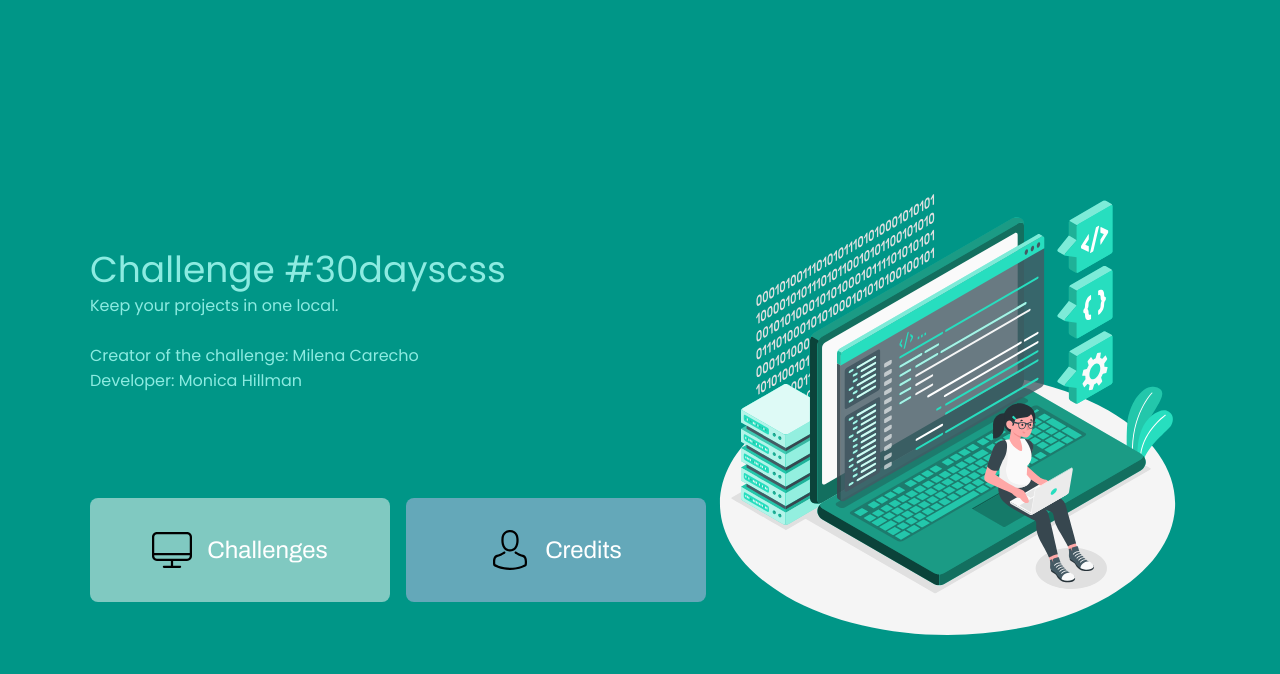
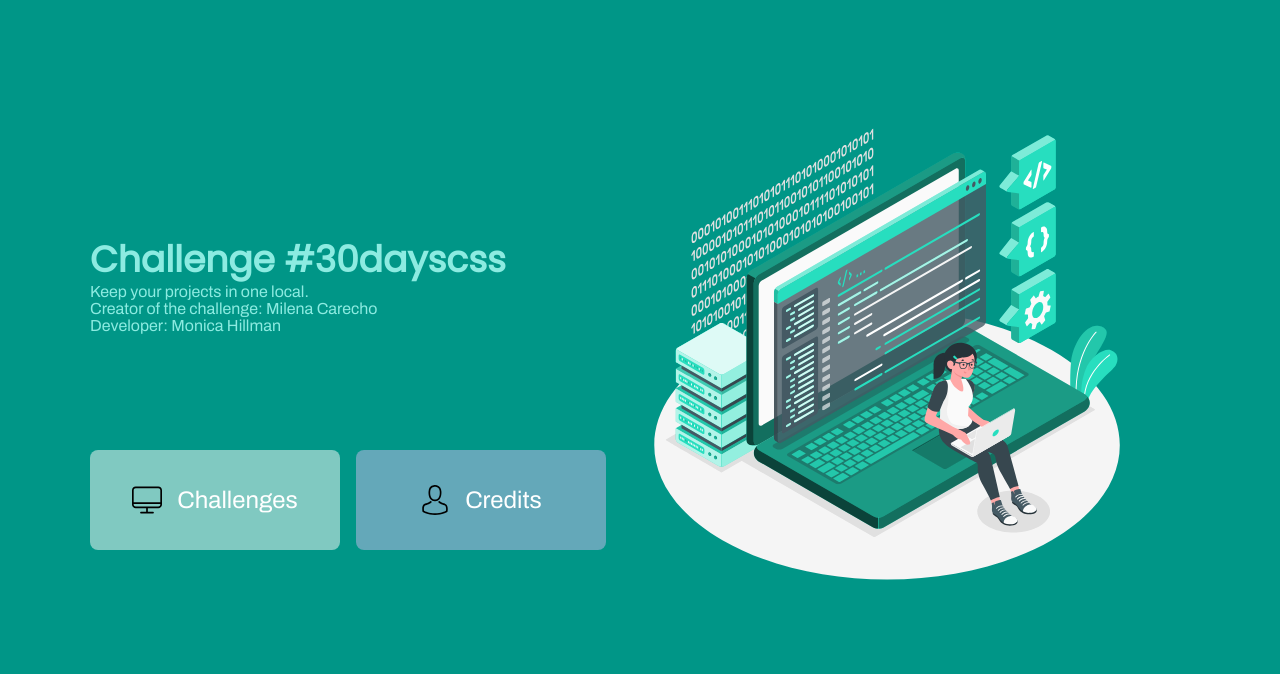
Before and after one commit to MonicaHillman/30dayscss, a React (Create React App) app: page / in a window 1280 px wide. Shown: the top 674 px of the page. Built offline with nearby package versions, Linux system fonts and the light colour scheme.

Commit message:
Adjusts landing page

```diff
--- a/src/assets/styles/global.css
+++ b/src/assets/styles/global.css
@@ -36,7 +36,6 @@ body{
 }
 
 #root {
-    display: flex;
     align-items: center;
     justify-content:center;
 }
--- a/src/pages/Credits/index.tsx
+++ b/src/pages/Credits/index.tsx
@@ -20,9 +20,10 @@ function Credits() {
                             <br />HTML | CSS | JavaScript | ReactJS | Typescript</span>
                     </div>
                 </header>
+                <div className="texto">
                     <p> My name is Monica, I'm 21 years old. I'm in the last semester of the Bachelor of Digital Technologies, where I acquired knowledge in several areas of digital creation and I am developing a game for teaching the Italian language called "La Passione di Giusi".
                     <br />I am currently focused on improving my knowledge in web programming. I have two years of experience in IT Support (where I learned in practice the importance of intuitive interfaces) and knowledge in HTML and CSS, learning JavaScript, TypeScript, ReactJS and React Native, future interest in Angular, VueJS and other technologies.</p>
-                <footer>
+                    <div className="badge">
                         <a
                             href={'https://www.linkedin.com/in/monicamhillman/'}>
                             <img src='https://img.shields.io/badge/-LinkedIn-blue?style=flat-square&logo=Linkedin&logoColor=white' alt="Whatsapp" />
@@ -39,7 +40,8 @@ function Credits() {
                             href={'https://github.com/MonicaHillman'}>
                             <img src='https://img.shields.io/github/followers/MonicaHillman?label=Github&style=social' alt="Github" />
                         </a>
-                </footer>
+                    </div>
+                </div>
             </article>
         </div>
     )
--- a/src/pages/Credits/styles.css
+++ b/src/pages/Credits/styles.css
@@ -1,10 +1,10 @@
 .page-credits {
 background-color: var(--color-primary);
 height: 100vh;
+display: flex;
 }
 
 .person-item {
-    margin-top: 20px;
     background: var(--color-box-base);
     border: 1px solid var(--color-line-in-white);
     border-radius: 0.8rem;
@@ -33,7 +33,7 @@ height: 100vh;
 }
 
 .person-item header div strong {
-    font: 700 2.4rem Archivo;
+    font: 700 2rem Poppins;
     display: block;
     color: var(--color-text-title);
 }
@@ -44,53 +44,34 @@ height: 100vh;
     margin-top: 0.4rem;
 }
 
-.person-item > p {
-    padding: 1.2rem;
-    font-size: 1.6rem;
+.texto p {
+    font: 400 2.4rem Archivo;
+    font-size: 1.8rem;
     line-height: 2.8rem;
+    padding: 3.2rem 2rem;
+    background: var(--color-box-footer);
+
 }
 
-.person-item footer {
-    padding: 3.2rem 2rem;
-    background: var(--color-box-footer);
-    border-top: 1px solid var(--color-line-in-white);
-    margin-top: 3.2rem;
-    display: flex;
-    align-items: center;
-    justify-content: space-between;
-}
+.texto a {
+    height: 3rem;
+    margin-left: 1rem;
 
-.person-item footer a {
-    height: 3rem;
-    display: flex;
-    align-items: center;
 }
 
 @media (min-width: 1100px) {
     .person-item {
         margin-top: 10rem;
-        margin-bottom: 10rem;
+        margin-bottom: 22rem;
         margin-right: 20rem;
         margin-left: 20rem;
-        overflow: hidden;
     }
 
-    .person-item header,
-    .person-item footer {
-        padding: 3.2rem;
+    .texto p {
+        font-size: 1.6rem;
+        line-height: 2.2rem;
+        padding: 3.2rem 2rem;
     }
 
-    .person-item > p {
-        padding: 0 3.2rem;
-    }
-
-    .person-item footer p strong {
-        display: initial;
-        margin-left: 1.6rem;
-    }
-
-    .person-item footer a {
-        justify-content: center;
-    }
 
 }
--- a/src/pages/Landing/index.tsx
+++ b/src/pages/Landing/index.tsx
@@ -13,7 +13,7 @@ function Landing() {
                 <div className="logo-container">
                     <h2>Challenge #30dayscss</h2>
                     <p>Keep your projects in one local.</p>
-                    <br/>
+
                     <p>Creator of the challenge: Milena Carecho</p>
                     <p>Developer: Monica Hillman</p>
                 </div>
--- a/src/pages/Landing/styles.css
+++ b/src/pages/Landing/styles.css
@@ -1,9 +1,7 @@
 #page-landing {
-    width: 100vw;
-    height: 100vh;
+    height: 100%;
     display: flex;
     justify-content: center;
-    align-items: center;
     color: var(--color-text-in-primary);
     background: var(--color-primary);
 }
@@ -14,27 +12,28 @@
 
 .logo-container {
     text-align: center;
-    margin-bottom: 3.2rem;
+}
+
+.logo-container p {
+    font: 400 1.6rem Archivo;
 }
 
 .logo-container h2 {
-    font-weight: 500;
+    margin-top: 2rem;
     font-size: 2.4rem;
     line-height: 4.6rem;
-    margin-top: 0.8rem;
 }
 
 .buttons-container {
     display: flex;
     justify-content: center;
-    margin: 3.2rem 0;
 }
 
 .buttons-container a {
-    width: 30rem;
-    height: 10.4rem;
+    width: 15rem;
+    height: 6.4rem;
     border-radius: 0.8rem;
-    font: 400 2.0rem Archivo;
+    font: 400 1.5rem Archivo;
 
     display: flex;
     align-items: center;
@@ -51,7 +50,7 @@
 }
 
 .buttons-container a img {
-    width: 4rem;
+    width: 3rem;
 }
 
 .buttons-container a.monitor {
@@ -75,15 +74,19 @@
 }
 
 
-@media (min-width: 1100px) {
+@media (min-width: 700px) {
+    #page-landing {
+        padding-top: 10rem;
+    }
+
     #page-landing-content {
         max-width: 1100px;
         display: grid;
-        grid-template-rows: 300px 1fr;
-        grid-template-columns: 1fr 3fr 2fr;
+        grid-template-rows: 350px 1fr;
+        grid-template-columns: 2fr 1fr 1fr;
         grid-template-areas:
         "logo hero hero"
-        "buttons total total";
+        "buttons buttons total";
     }
 
     .logo-container {
@@ -98,9 +101,13 @@
         font-size: 3.6rem;
     }
 
+    .logo-container img {
+        height: 100%;
+    }
+
     .hero-image {
+        width: 90%;
         grid-area: hero;
-        justify-self: end;
     }
 
     .buttons-container {
@@ -109,7 +116,13 @@
     }
 
     .buttons-container a {
+        width: 25rem;
+        height: 10rem;
         font-size: 2.4rem;
     }
 
+    .total-connections {
+        grid-area: total;
+        justify-self: end;
+    }
 }
```
Lines whose indentation alone changed are shown as unchanged.
